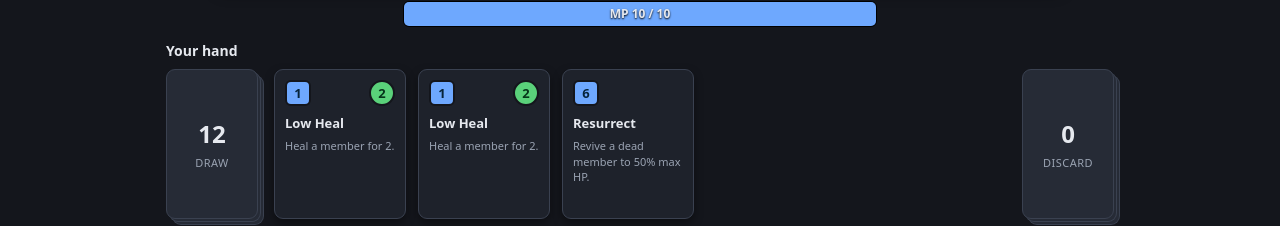
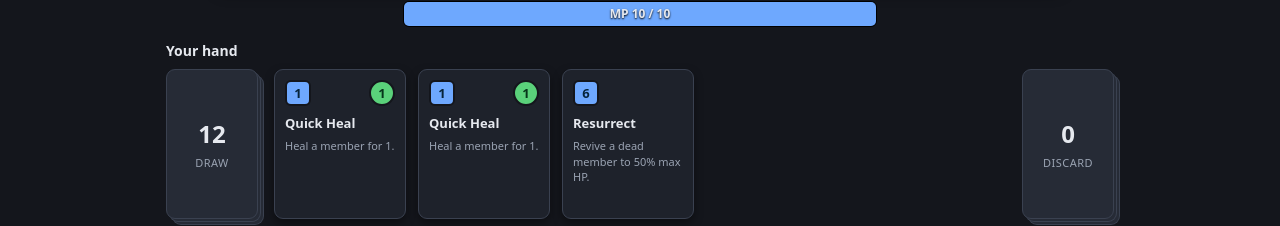
Before and after one commit to jrdngr/healer-deckbuilder, a React (Vite) app: page / in a window 1280 px wide. Shown: the part 507-733 px from the top of the page. Built offline with nearby package versions, Linux system fonts and the light colour scheme.

Commit message:
Rename heal cards and halve their healing
Low Heal -> Quick Heal, High Heal -> Heal, AoE Heal -> Group Heal.
Halve heal values: Quick Heal 2->1, Heal 8->4, Group Heal 3->2
(rounded up). Regen stack 4->2.

```diff
--- a/src/animations.ts
+++ b/src/animations.ts
@@ -184,7 +184,7 @@ export function buildTimeline(events: GameEvent[]): Timeline {
       }
 
       case 'heal': {
-        // Gather a run of consecutive heals (AoE Heal emits one per member) and
+        // Gather a run of consecutive heals (Group Heal emits one per member) and
         // cascade them so they land together rather than dragging out one by one.
         const run: typeof ev[] = [ev];
         while (i + 1 < events.length && events[i + 1].kind === 'heal') run.push(events[++i] as typeof ev);
--- a/src/constants.ts
+++ b/src/constants.ts
@@ -77,14 +77,14 @@ export const HAND_SIZE = 3;
 export const CARDS: Record<CardId, CardDef> = {
   ability: { id: 'ability', name: 'Ability', cost: 2, target: 'ability',
     desc: 'Fire a chosen living member\'s ability.' },
-  lowHeal: { id: 'lowHeal', name: 'Low Heal', cost: 1, target: 'single', heal: 2,
-    desc: 'Heal a member for 2.' },
-  highHeal: { id: 'highHeal', name: 'High Heal', cost: 3, target: 'single', heal: 8,
-    desc: 'Heal a member for 8.' },
-  aoeHeal: { id: 'aoeHeal', name: 'AoE Heal', cost: 3, target: 'all', heal: 3,
-    desc: 'Heal all living members for 3.' },
-  regen: { id: 'regen', name: 'Regen', cost: 2, target: 'single', regen: 4,
-    desc: 'Regen 4: heal 4/3/2/1 over 4 enemy turns.' },
+  lowHeal: { id: 'lowHeal', name: 'Quick Heal', cost: 1, target: 'single', heal: 1,
+    desc: 'Heal a member for 1.' },
+  highHeal: { id: 'highHeal', name: 'Heal', cost: 3, target: 'single', heal: 4,
+    desc: 'Heal a member for 4.' },
+  aoeHeal: { id: 'aoeHeal', name: 'Group Heal', cost: 3, target: 'all', heal: 2,
+    desc: 'Heal all living members for 2.' },
+  regen: { id: 'regen', name: 'Regen', cost: 2, target: 'single', regen: 2,
+    desc: 'Regen 2: heal 2/1 over 2 enemy turns.' },
   shield: { id: 'shield', name: 'Shield', cost: 3, target: 'single',
     desc: 'Fully block the next attack instance on a member.' },
   resurrect: { id: 'resurrect', name: 'Resurrect', cost: 6, target: 'dead',
--- a/src/engine.ts
+++ b/src/engine.ts
@@ -442,7 +442,7 @@ export class Game {
           const healed = this._healMember(m, card.heal ?? 0);
           this._emit({ kind: 'heal', slot: m.slot, amount: healed, hp: m.hp });
         }
-        this._log(`AoE Heal: all living members heal up to ${card.heal}.`, 'heal');
+        this._log(`Group Heal: all living members heal up to ${card.heal}.`, 'heal');
         break;
       }
       case 'regen': {
```
Also changed, not shown: 1 other file (tests, documents, lock files or other folders).
